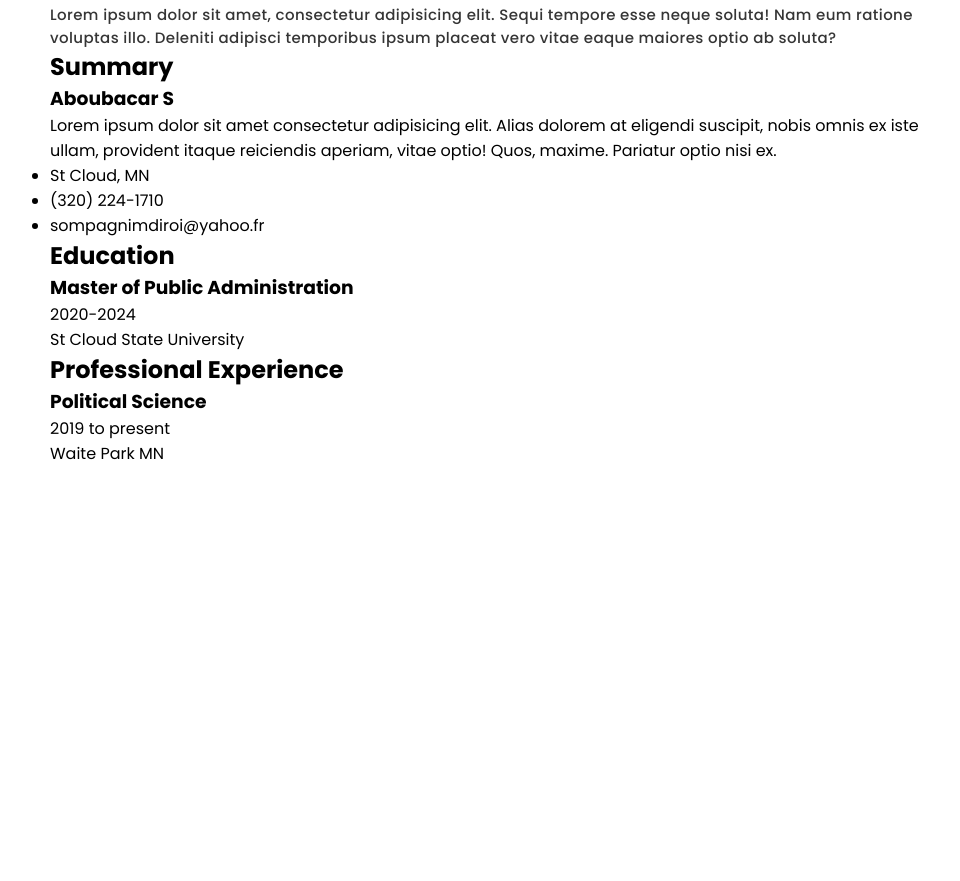
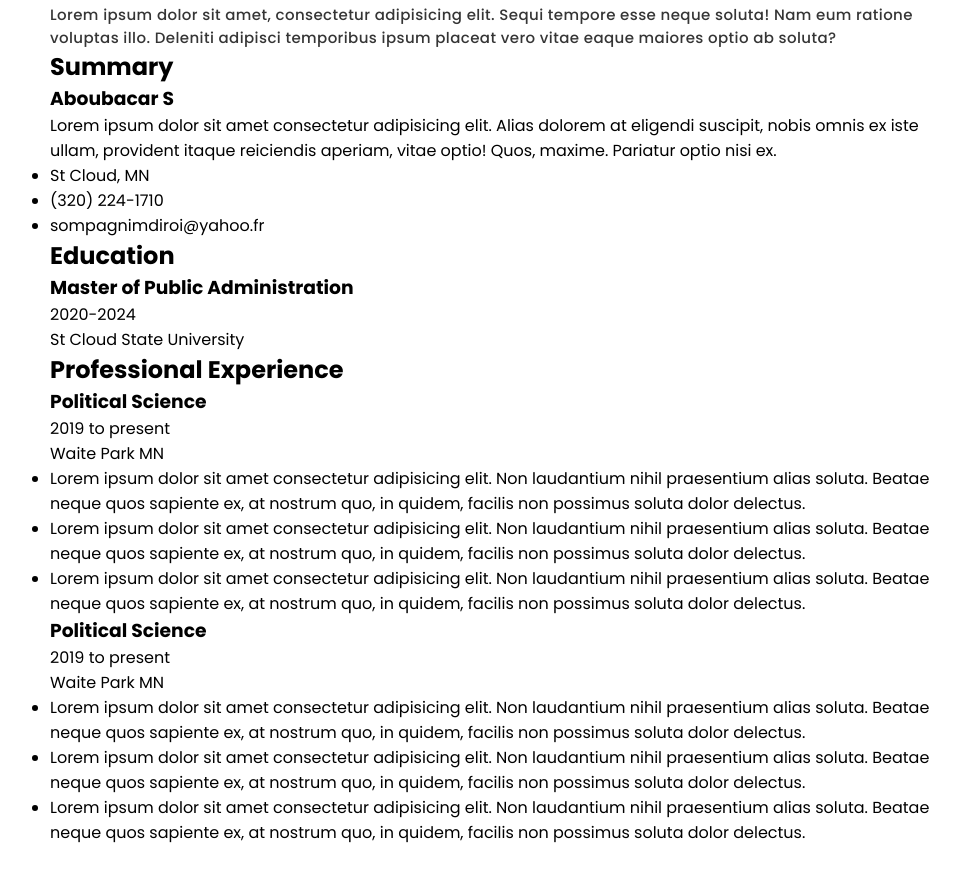
Before and after one commit to sompagnimdi/portfolio-3, a plain HTML site: page index.html in a window 1280 px wide. Shown: the part 2419-3300 px from the top of the page, without its empty margins (280-1240 px from the left). Before the commit the page ends 2955 px from the top, so only its background shows below. Drawn offline with nearby package versions, Linux system fonts and the light colour scheme.

Commit message:
ul and li added

```diff
--- a/index.html
+++ b/index.html
@@ -309,6 +309,27 @@
                 <h3>Political Science</h3>
                 <span class="sp-box">2019 to present</span>
                 <p>Waite Park MN</p>
+
+                <ul>
+                    <li>Lorem ipsum dolor sit amet consectetur adipisicing elit. Non laudantium nihil praesentium alias soluta. Beatae neque quos sapiente ex, at nostrum quo, in quidem, facilis non possimus soluta dolor delectus.</li>
+                    <li>Lorem ipsum dolor sit amet consectetur adipisicing elit. Non laudantium nihil praesentium alias soluta. Beatae neque quos sapiente ex, at nostrum quo, in quidem, facilis non possimus soluta dolor delectus.</li>
+
+                    <li>Lorem ipsum dolor sit amet consectetur adipisicing elit. Non laudantium nihil praesentium alias soluta. Beatae neque quos sapiente ex, at nostrum quo, in quidem, facilis non possimus soluta dolor delectus.</li>
+
+                </ul>
+            </div>
+            <div class="pro-exp">
+                <h3>Political Science</h3>
+                <span class="sp-box">2019 to present</span>
+                <p>Waite Park MN</p>
+
+                <ul>
+                    <li>Lorem ipsum dolor sit amet consectetur adipisicing elit. Non laudantium nihil praesentium alias soluta. Beatae neque quos sapiente ex, at nostrum quo, in quidem, facilis non possimus soluta dolor delectus.</li>
+                    <li>Lorem ipsum dolor sit amet consectetur adipisicing elit. Non laudantium nihil praesentium alias soluta. Beatae neque quos sapiente ex, at nostrum quo, in quidem, facilis non possimus soluta dolor delectus.</li>
+
+                    <li>Lorem ipsum dolor sit amet consectetur adipisicing elit. Non laudantium nihil praesentium alias soluta. Beatae neque quos sapiente ex, at nostrum quo, in quidem, facilis non possimus soluta dolor delectus.</li>
+
+                </ul>
             </div>
 
         </div>
```
